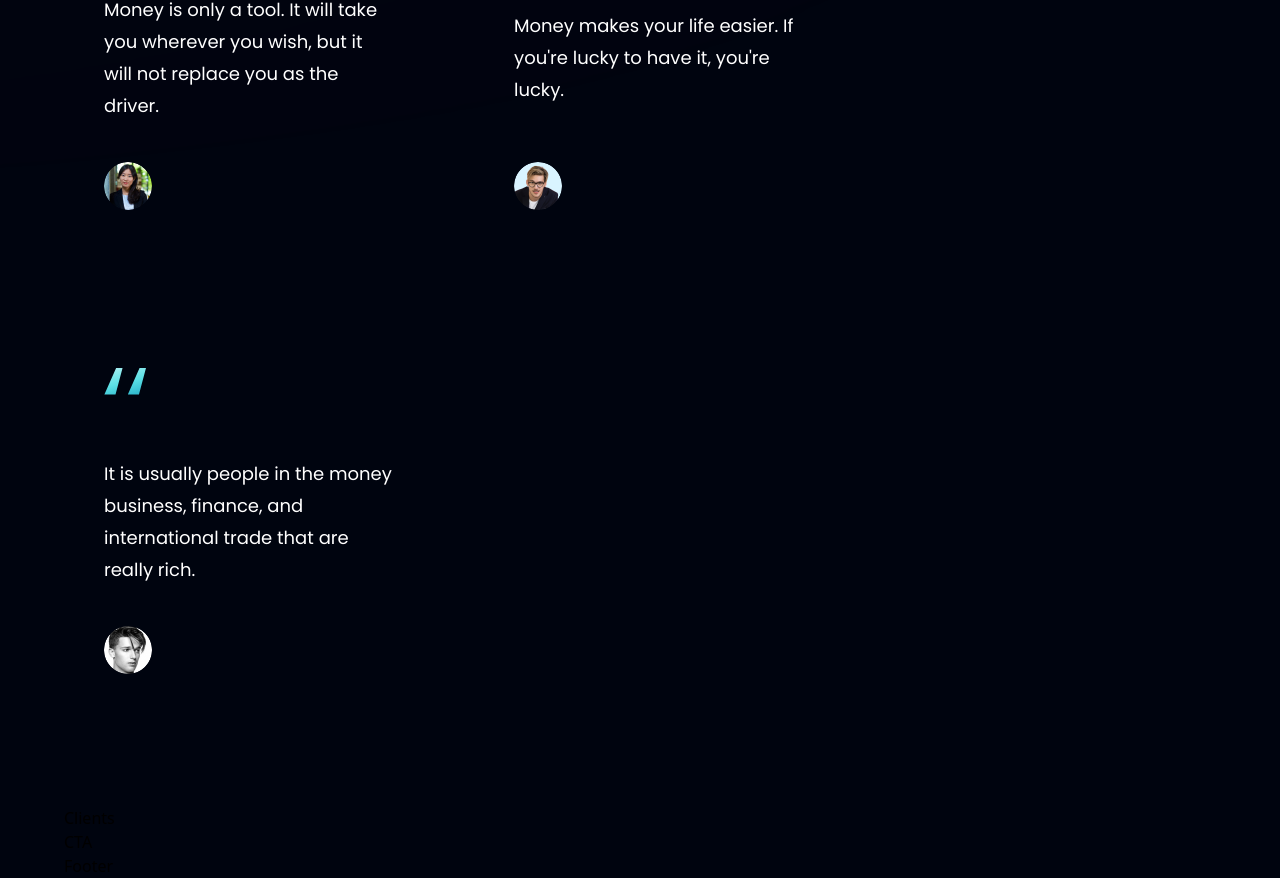
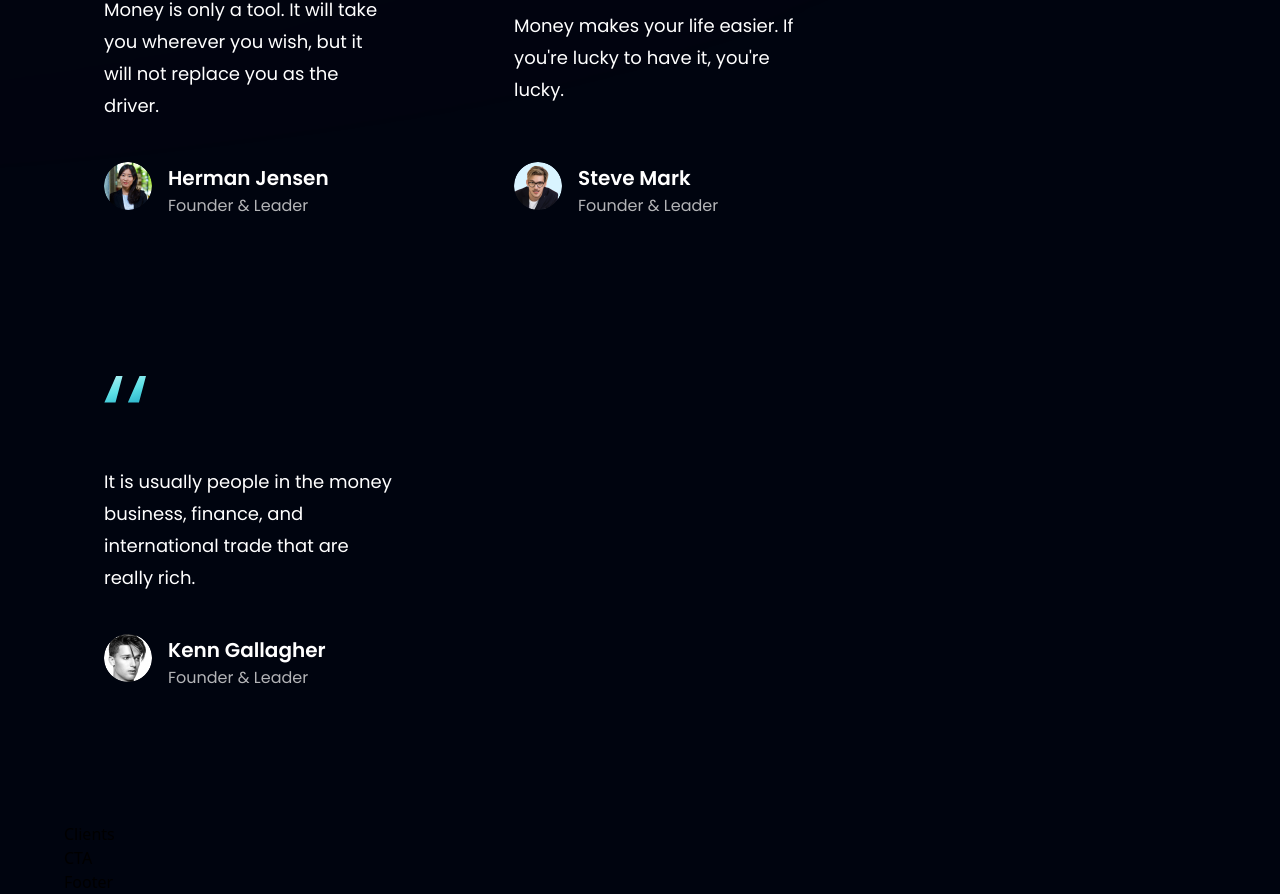
Before and after one commit to nejidevelops/modern_bank_app, a React (Vite) app: page / in a window 1280 px wide. Shown: the part 3206-4100 px from the top of the page. Built offline with nearby package versions, Linux system fonts and the light colour scheme.

Commit message:
done working on the feedback component

```diff
--- a/src/components/FeedbackCard.jsx
+++ b/src/components/FeedbackCard.jsx
@@ -5,8 +5,13 @@
     <div className='flex justify-between flex-col px-10 py-12 rounded-[20px] max-w-[370px] md:mr-10 sm:mr-5 mr-0 my-5 feedback-card'>
       <img src={quotes} alt="double_quotes" className='w-[42px] h-[72px] object-contain' />
       <p className='font-poppins font-normal text-[18px] leading-[32px] text-white my-10'>{content}</p>
-      <div>
+      <div className='flex flex-row'>
         <img src={img} alt={name} className="w-[48px] h-[48px] rounded-full" />
+
+        <div className='flex flex-col ml-4'>
+          <h4 className='font-poppins font-semibold text-[20px] leading-[32px] text-white'>{name}</h4>
+          <p className='font-poppins font-normal text-[16px] leading-[24px] text-dimWhite'>{title}</p>
+        </div>
       </div>
     </div>
   )
```
